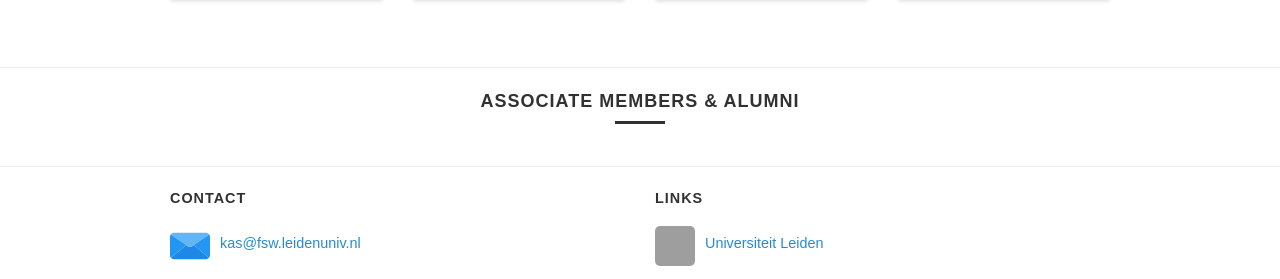
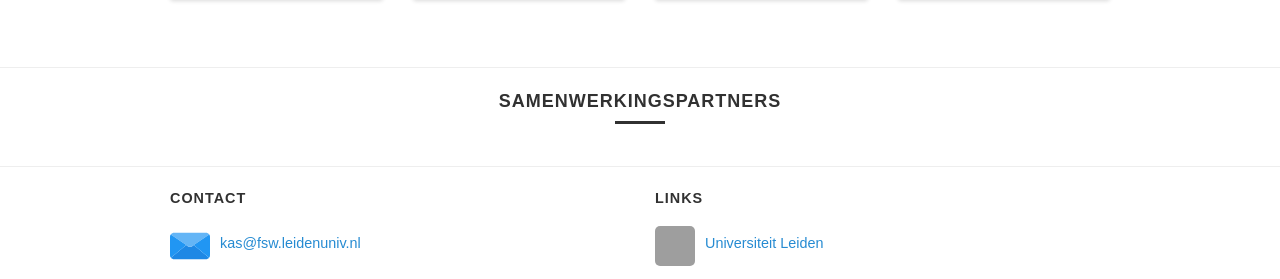
Before and after one commit to kasleiden/kasleiden.gitlab.io, a Jekyll site: the page built from team.html, in a window 1280 px wide and 900 px high, scrolled down 1866 px. Shown: the part 513-792 px from the top of the window. Built offline with Jekyll 4.4.1, drawn with Linux system fonts in a browser that asks for light colours.

Commit message:
Update team.html

```diff
--- a/team.html
+++ b/team.html
@@ -62,7 +62,7 @@ title: TEAM
   </div>
     <hr />
   <div>
-    <h3>ASSOCIATE MEMBERS & ALUMNI</h3>
+    <h3>SAMENWERKINGSPARTNERS</h3>
   </div>
   <div class="row">
     {% for staff_member in site.staff_members %}
```
